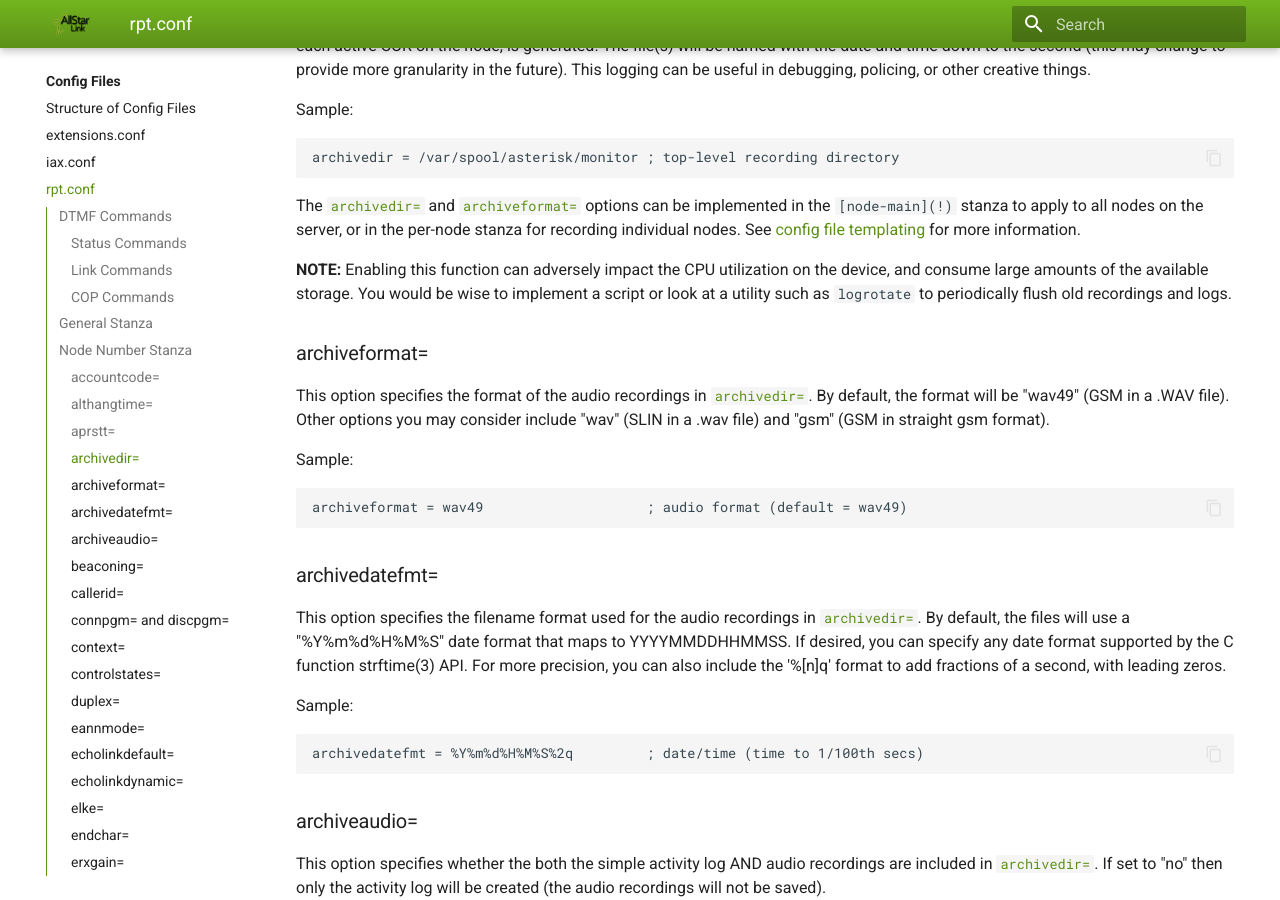
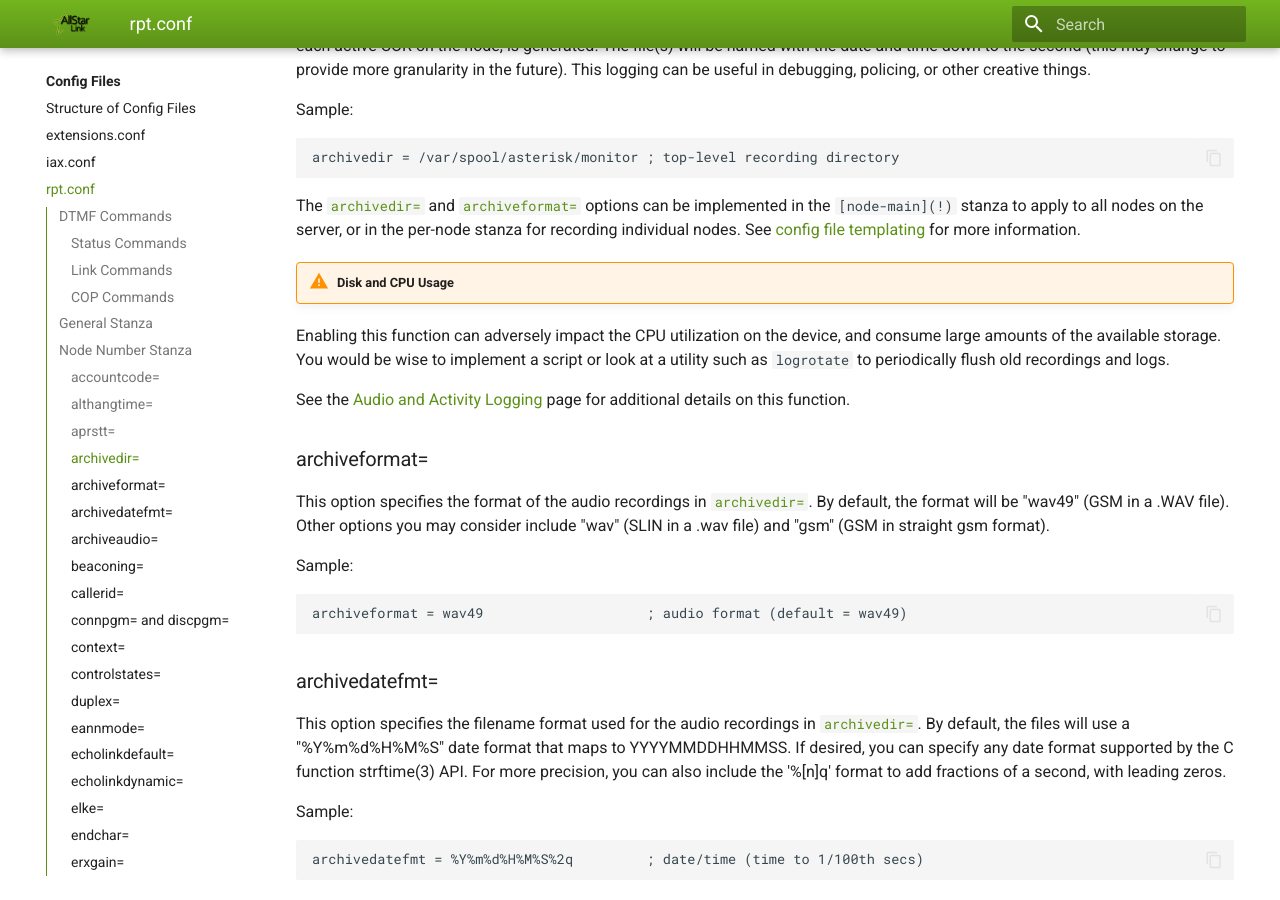
Before and after one commit to AllStarLink/ASL3-Manual, an MkDocs documentation site: the page built from docs/config/rpt_conf.md, in a window 1280 px wide and 900 px high, scrolled down 7933 px. Built offline with MkDocs 1.6.1 and Material for MkDocs 9.7.7, drawn with Linux system fonts in a browser that asks for light colours.

Commit message:
Convert the Wiki Archivedir page for the ASL3 manual. (#157)
* Convert the Wiki Archivedir page for the ASL3 manual.

* Update examples with consistent path from sample files.

```diff
--- a/docs/config/rpt_conf.md
+++ b/docs/config/rpt_conf.md
@@ -236,7 +236,10 @@ archivedir = /var/spool/asterisk/monitor ; top-level recording directory
 
 The [`archivedir=`](#archivedir) and [`archiveformat=`](#archiveformat) options can be implemented in the `[node-main](!)` stanza to apply to all nodes on the server, or in the per-node stanza for recording individual nodes. See [config file templating](../adv-topics/conftmpl.md/#asterisk-templates) for more information.
 
-**NOTE:** Enabling this function can adversely impact the CPU utilization on the device, and consume large amounts of the available storage. You would be wise to implement a script or look at a utility such as `logrotate` to periodically flush old recordings and logs.
+!!! warning "Disk and CPU Usage"
+  Enabling this function can adversely impact the CPU utilization on the device, and consume large amounts of the available storage. You would be wise to implement a script or look at a utility such as `logrotate` to periodically flush old recordings and logs.
+
+See the [Audio and Activity Logging](../adv-topics/archivedir.md) page for additional details on this function.
 
 ### archiveformat=
 This option specifies the format of the audio recordings in [`archivedir=`](#archivedir). By default, the format will be "wav49" (GSM in a .WAV file). Other options you may consider include "wav" (SLIN in a .wav file) and "gsm" (GSM in straight gsm format).
--- a/mkdocs.yml
+++ b/mkdocs.yml
@@ -103,6 +103,7 @@ nav:
     - adv-topics/aprs.md
     - adv-topics/tts.md
     - adv-topics/conftmpl.md
+    - adv-topics/archivedir.md
     - adv-topics/autopatch.md
     - adv-topics/audio-level.md
     - adv-topics/condiscpgm.md
```
Also changed, not shown: docs/adv-topics/archivedir.md (added, +51 -0 lines).
